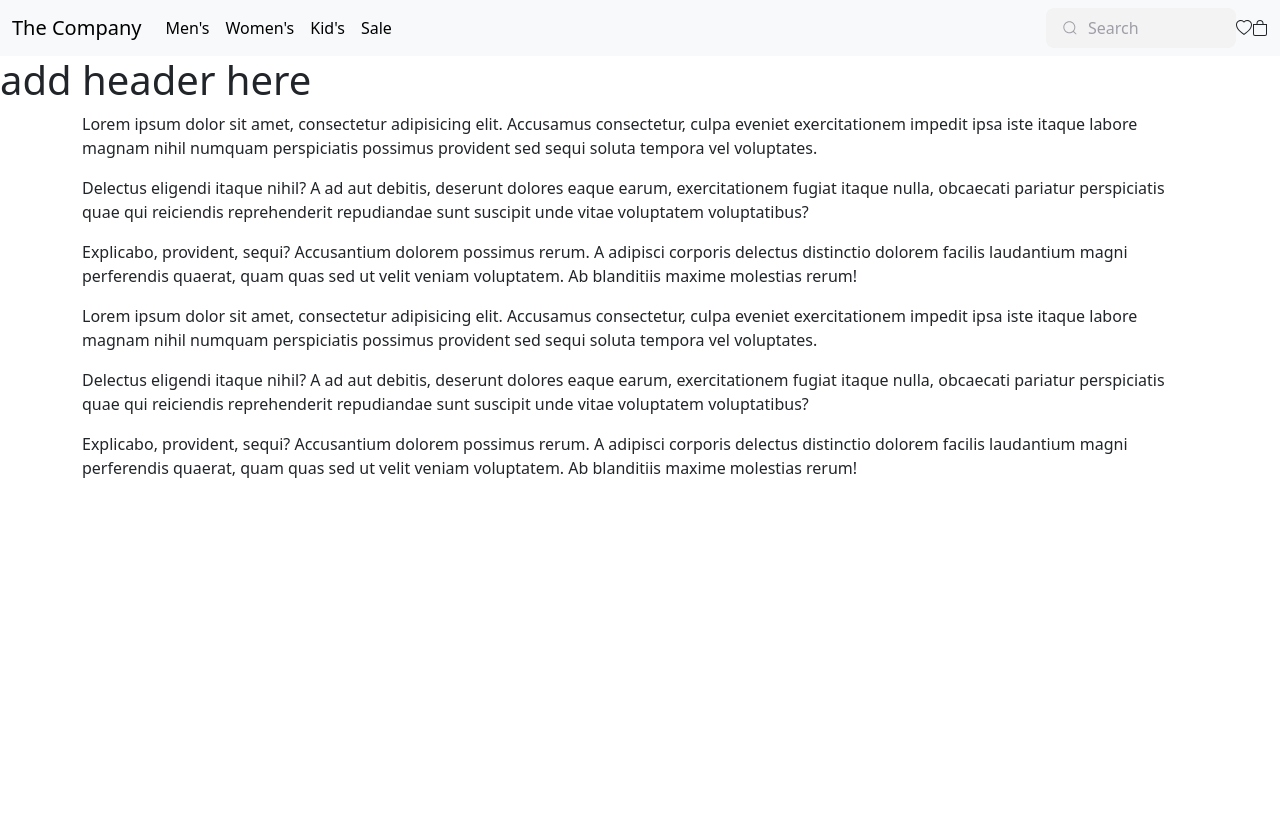
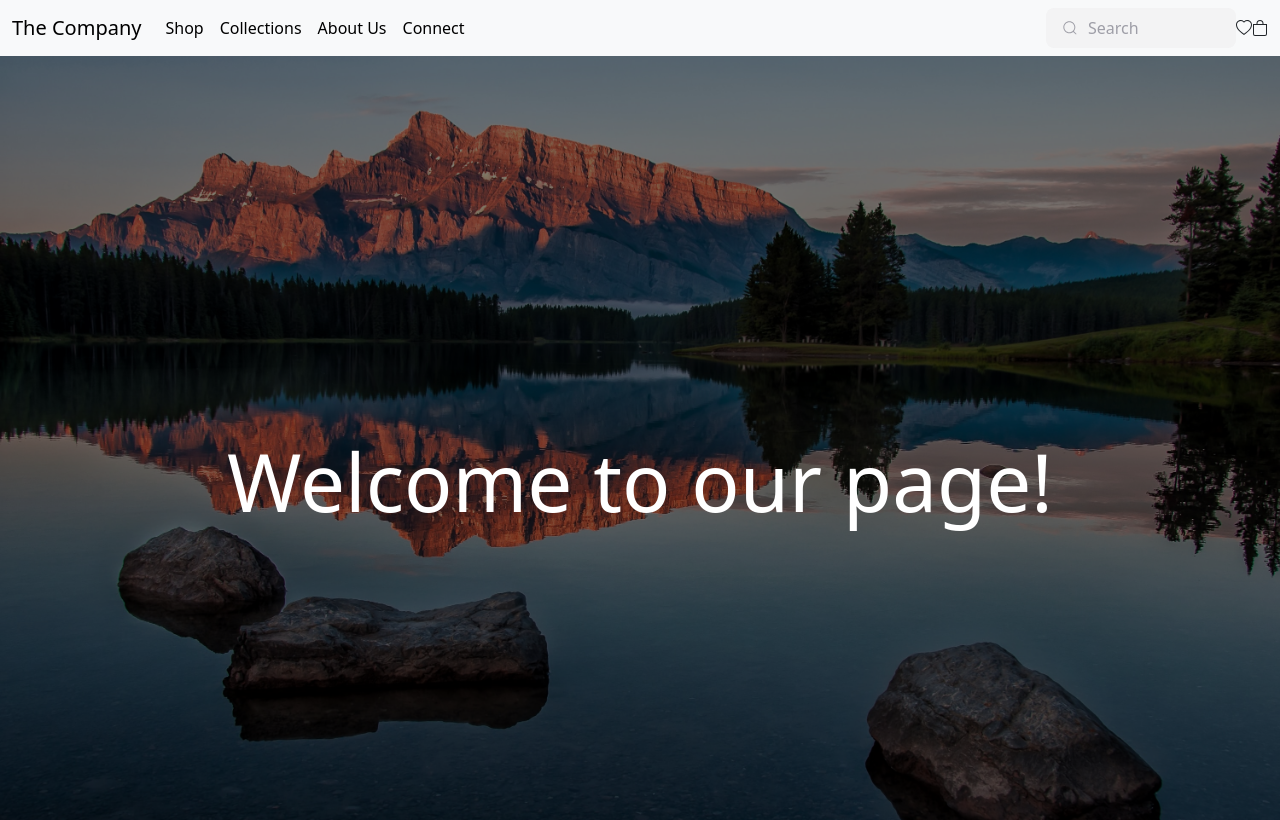
Before and after one commit to SamR0429/website-design, a website: page index.html in a window 1280 px wide. Shown: the top 820 px of the page. Drawn offline with nearby package versions, Linux system fonts and the light colour scheme.

Commit message:
working on project

```diff
--- a/index.css
+++ b/index.css
@@ -1,3 +1,10 @@
+img{
+    max-width: 100%;
+    display: block;
+}
+
+
+
 .group {
     display: flex;
     line-height: 28px;
@@ -38,3 +45,34 @@
     width: 1rem;
     height: 1rem;
 }
+
+
+.container{
+    /*margin: 1px;*/
+
+}
+
+
+.container-for-pic{
+    margin: 0;
+    position: relative;
+}
+
+#example {
+    position: absolute;
+    padding: 5px;
+    background-color: transparent;
+    font-size: 5rem;
+    color: white;
+    /*z-index: 2;*/
+}
+
+.pic-overlay{
+    position: absolute;
+    top: 0;
+    left: 0;
+    height: 100%;
+    width: 100%;
+    background-color: rgba(0,0,0,0.5);
+    /*z-index: 1;*/
+}
--- a/index.html
+++ b/index.html
@@ -19,16 +19,16 @@
         <div class="collapse navbar-collapse" id="navbarTogglerDemo03">
             <ul class="navbar-nav me-auto mb-2 mb-lg-0">
                 <li class="nav-item">
-                    <a class="nav-link active" aria-current="page" href="#">Men's</a>
+                    <a class="nav-link active" aria-current="page" href="#">Shop</a>
                 </li>
                 <li class="nav-item">
-                    <a class="nav-link active" aria-current="page" href="#">Women's</a>
+                    <a class="nav-link active" aria-current="page" href="#">Collections</a>
                 </li>
                 <li class="nav-item">
-                    <a class="nav-link active" aria-current="page" href="#">Kid's</a>
+                    <a class="nav-link active" aria-current="page" href="#">About Us</a>
                 </li>
                 <li class="nav-item">
-                    <a class="nav-link active" aria-current="page" href="#">Sale</a>
+                    <a class="nav-link active" aria-current="page" href="#">Connect</a>
                 </li>
 
                 <!--                <li class="nav-item">-->
@@ -63,11 +63,20 @@
         </div>
     </div>
 </nav>
+<!--this is the end of the navbar -->
+<!--start of the picture/header-->
+<div class="container-fluid p-0">
+    <div class="container-for-pic d-flex align-items-center justify-content-center">
+        <img src="images/james-wheeler-ZOA-cqKuJAA-unsplash.jpg" class="w-100"/>
+        <div class="pic-overlay"></div>
+        <div id="example">Welcome to our page!</div>
+    </div>
+</div>
 
 
-<h1>add header here</h1>
+<div class="container">
 
-<div class="container">
+
     <div class="row gap">
         <p>Lorem ipsum dolor sit amet, consectetur adipisicing elit. Accusamus consectetur, culpa eveniet
             exercitationem impedit ipsa iste itaque labore magnam nihil numquam perspiciatis possimus provident sed
@@ -88,7 +97,8 @@
                 sequi soluta tempora vel voluptates.
             </p>
             <p>Delectus eligendi itaque nihil? A ad aut debitis, deserunt dolores eaque earum, exercitationem fugiat
-                itaque nulla, obcaecati pariatur perspiciatis quae qui reiciendis reprehenderit repudiandae sunt suscipit
+                itaque nulla, obcaecati pariatur perspiciatis quae qui reiciendis reprehenderit repudiandae sunt
+                suscipit
                 unde vitae voluptatem voluptatibus?
             </p>
             <p>Explicabo, provident, sequi? Accusantium dolorem possimus rerum. A adipisci corporis delectus distinctio
```
Also changed, not shown: images/camera-giphy.gif (added), images/james-wheeler-ZOA-cqKuJAA-unsplash.jpg (added), 2 other files.
